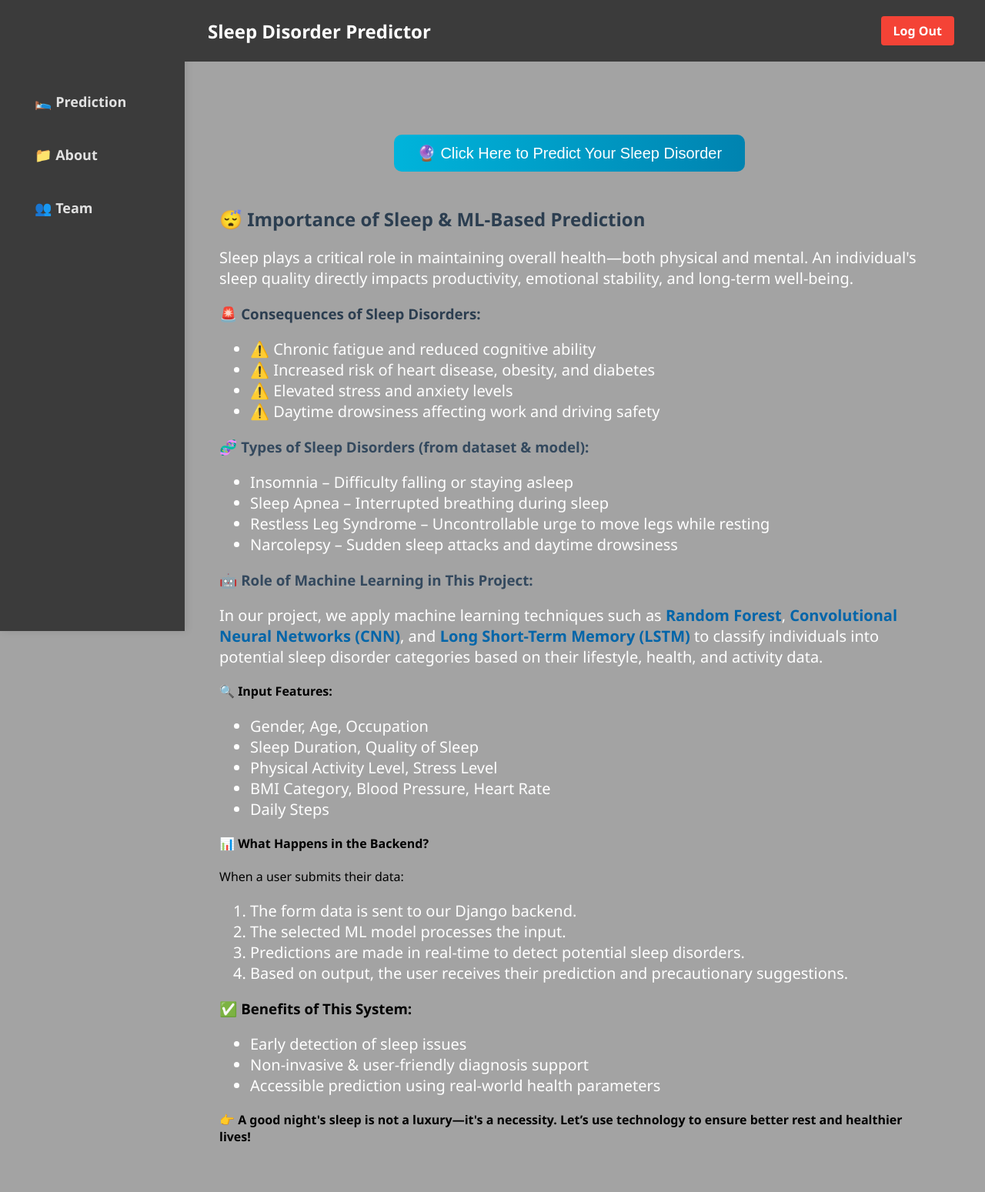
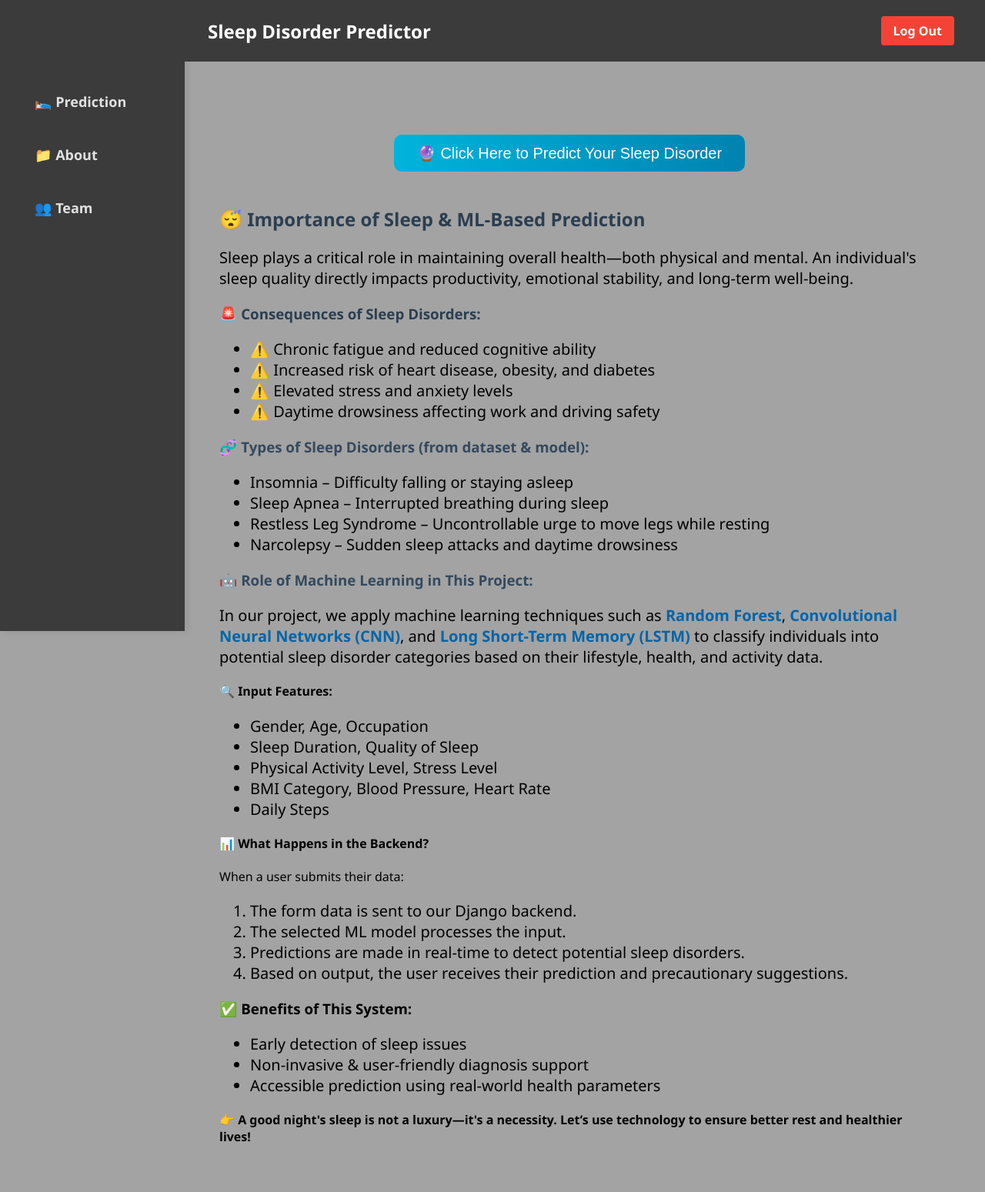
Before and after one commit to mohan-krishna-reddy28/Sleep_Disorder, a Django app: page /base/ in a window 1280 px wide. Shown: the whole page at 77% size. Run offline with Django 3.2, Linux system fonts and the light colour scheme; parts of the project's set-up code (start-up, migrations or seed data) failed here and were passed over.

Commit message:
after editing1

```diff
--- a/FRONTEND/templates/base.html
+++ b/FRONTEND/templates/base.html
@@ -244,10 +244,10 @@
         <section style="padding: 25px; text-align: left;font-size: 16px;">
             <h2 style="color: #2c3e50;">😴 Importance of Sleep & ML-Based Prediction</h2>
 
-            <p style="color: white; font-size: 20px;">Sleep plays a critical role in maintaining overall health—both physical and mental. An individual's sleep quality directly impacts productivity, emotional stability, and long-term well-being.</p>
+            <p style="color:black; font-size: 20px;">Sleep plays a critical role in maintaining overall health—both physical and mental. An individual's sleep quality directly impacts productivity, emotional stability, and long-term well-being.</p>
 
             <h3 style="color: #2c3e50;">🚨 Consequences of Sleep Disorders:</h3>
-            <ul style="color: white; font-size: 20px;">
+            <ul style="color: black; font-size: 20px;">
                 <li>⚠️ Chronic fatigue and reduced cognitive ability</li>
                 <li>⚠️ Increased risk of heart disease, obesity, and diabetes</li>
                 <li>⚠️ Elevated stress and anxiety levels</li>
@@ -255,7 +255,7 @@
             </ul>
 
             <h3 style="color: #34495e;">🧬 Types of Sleep Disorders (from dataset & model):</h3>
-            <ul style="color: white; font-size: 20px;">
+            <ul style="color: black; font-size: 20px;">
                 <li>Insomnia – Difficulty falling or staying asleep</li>
                 <li>Sleep Apnea – Interrupted breathing during sleep</li>
                 <li>Restless Leg Syndrome – Uncontrollable urge to move legs while resting</li>
@@ -263,10 +263,10 @@
             </ul>
 
             <h3 style="color: #34495e;">🤖 Role of Machine Learning in This Project:</h3>
-            <p style="color: white; font-size: 20px;">In our project, we apply machine learning techniques such as <strong style="color: #0065a9;">Random Forest</strong>, <strong style="color: #0065a9;">Convolutional Neural Networks (CNN)</strong>, and <strong style="color: #0065a9;">Long Short-Term Memory (LSTM)</strong> to classify individuals into potential sleep disorder categories based on their lifestyle, health, and activity data.</p>
+            <p style="color: black; font-size: 20px;">In our project, we apply machine learning techniques such as <strong style="color: #0065a9;">Random Forest</strong>, <strong style="color: #0065a9;">Convolutional Neural Networks (CNN)</strong>, and <strong style="color: #0065a9;">Long Short-Term Memory (LSTM)</strong> to classify individuals into potential sleep disorder categories based on their lifestyle, health, and activity data.</p>
 
             <h4 style="margin-top: 15px;">🔍 Input Features:</h4>
-            <ul style="color: white; font-size: 20px;">
+            <ul style="color: black; font-size: 20px;">
                 <li>Gender, Age, Occupation</li>
                 <li>Sleep Duration, Quality of Sleep</li>
                 <li>Physical Activity Level, Stress Level</li>
@@ -276,7 +276,7 @@
 
             <h4 style="margin-top: 15px;">📊 What Happens in the Backend?</h4>
             <p>When a user submits their data:</p>
-            <ol style="color: white; font-size: 20px;">
+            <ol style="color: black; font-size: 20px;">
                 <li>The form data is sent to our Django backend.</li>
                 <li>The selected ML model processes the input.</li>
                 <li>Predictions are made in real-time to detect potential sleep disorders.</li>
@@ -284,13 +284,13 @@
             </ol>
 
             <h3 style="color: #000000;">✅ Benefits of This System:</h3>
-            <ul style="color: white; font-size: 20px;">
+            <ul style="color: black; font-size: 20px;">
                 <li>Early detection of sleep issues</li>
                 <li>Non-invasive & user-friendly diagnosis support</li>
                 <li>Accessible prediction using real-world health parameters</li>
             </ul>
 
-            <p style="margin-top: 20px;"><strong>👉 A good night's sleep is not a luxury—it's a necessity. Let’s use technology to ensure better rest and healthier lives!</strong></p>
+            <p style="margin-top: 20px; color: #000;"><strong><b>👉 A good night's sleep is not a luxury—it's a necessity. Let’s use technology to ensure better rest and healthier lives!</b></strong></p>
         </section>
 
         {% endblock %}
```
Also changed, not shown: FRONTEND/templates/about.html (+8 -0 lines), FRONTEND/templates/input.html (+8 -1 lines), FRONTEND/templates/output.html (+15 -6 lines), FRONTEND/templates/team.html (+7 -0 lines).
